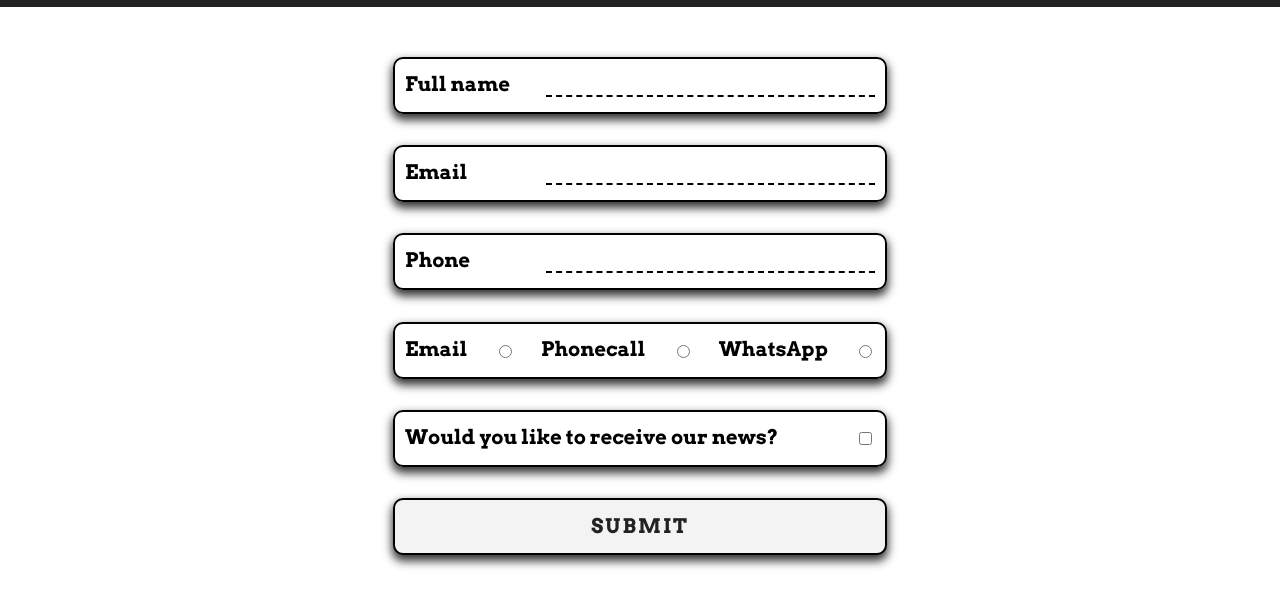
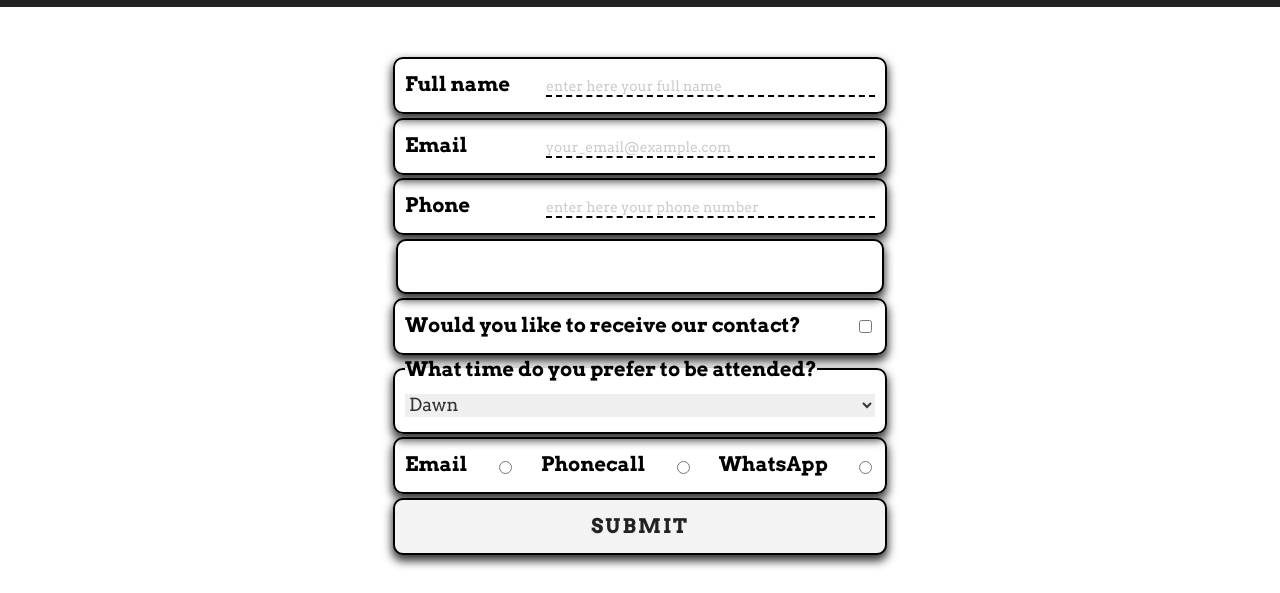
Before and after one commit to saboyagustavo/alura-barbershop, a plain HTML site: page contact.html in a window 1280 px wide. Shown: the part 166-759 px from the top of the page. Drawn offline with Linux system fonts and the light colour scheme.

Commit message:
Concluded step-03: finished the structures and styles of contact page.

```diff
--- a/contact.html
+++ b/contact.html
@@ -31,18 +31,35 @@
   </header>
   <main>
     <form action="">
-      <div class="input-wrapper">
+      <fieldset class="input-wrapper">
         <label for="fullname">Full name</label>
-        <input type="text" name="fullname" id="fullname" required />
-      </div>
-      <div class="input-wrapper">
+        <input type="text" name="fullname" id="fullname" placeholder="enter here your full name" required />
+      </fieldset>
+      <fieldset class="input-wrapper">
         <label for="email">Email</label>
-        <input type="email" name="email" id="email" required />
-      </div>
-      <div class="input-wrapper">
+        <input type="email" name="email" id="email" placeholder="your_email@example.com" required />
+      </fieldset>
+      <fieldset class="input-wrapper">
         <label for="phone">Phone</label>
-        <input type="tel" name="phone" id="phone" required />
-      </div>
+        <input type="tel" name="phone" id="phone" placeholder="enter here your phone number" required />
+      </fieldset>
+      <textarea placeholder="Write us a message here...">
+      </textarea>
+      <fieldset class="input-wrapper">
+        <label for="news">Would you like to receive our contact?</label>
+        <input type="checkbox" id="contact">
+      </fieldset>
+      <fieldset class="input-wrapper">
+        <legend>What time do you prefer to be attended?</legend>
+        <select name="booking-preferences" id="booking">
+          <option value="dawn">Dawn</option>
+          <option value="morning">Morning</option>
+          <option value="noon">Noon</option>
+          <option value="afternoon">Afternoon</option>
+          <option value="evening">Evening</option>
+          <option value="night">Night</option>
+        </select>
+      </fieldset>
       <fieldset class="input-wrapper">
         <label for="radio-email">Email</label>
         <input type="radio" name="contact" value="email" id="radio-email">
@@ -51,10 +68,6 @@
         <label for="">WhatsApp</label>
         <input type="radio" name="contact" value="whatsapp" id="radio-whatsapp">
       </fieldset>
-      <div class="input-wrapper">
-        <label for="news">Would you like to receive our news?</label>
-        <input type="checkbox" id="news">
-      </div>
       <input type="submit" value="submit" />
     </form>
   </main>
--- a/styles/contact.css
+++ b/styles/contact.css
@@ -42,6 +42,40 @@ input[type='tel'] {
   color: var(--gray-700);
 }
 
+textarea {
+  resize: none;
+  width: 51.5%;
+  height: 21px;
+  padding: 15px 0;
+  border: 2px solid #000;
+  border-radius: 10px;
+  box-shadow: 0 5px 10px 1px var(--gray-700);
+
+  font-size: 18px;
+  line-height: 21px;
+  text-align: center;
+  color: var(--gray-700);
+}
+
+input[type='text']::placeholder,
+input[type='email']::placeholder,
+input[type='tel']::placeholder,
+textarea::placeholder {
+  font-size: 14px;
+  color: var(--gray-200);
+}
+legend {
+  font-weight: bold;
+  font-size: 20px;
+}
+select {
+  width: 100%;
+  height: 100%;
+  border: none;
+  font-size: 18px;
+  color: var(--gray-700);
+}
+
 input[type='submit'] {
   cursor: pointer;
   background-color: var(--white-100);
@@ -61,8 +95,7 @@ input[type='submit'] {
   font-weight: bold;
   color: var(--gray-800);
 
-  transition: border-color 0.15s, box-shadow 0.15s, background-color 0.15s,
-    font-size 0.15s, letter-spacing 0.15s;
+  transition: all 0.15s;
 }
 
 input[type='submit']:hover {
@@ -83,6 +116,7 @@ input[type='submit']:active {
   font-size: 22px;
   letter-spacing: 3px;
   color: var(--green-200);
+  transform: scale(0.95);
 }
 
 input:-webkit-autofill,
```
